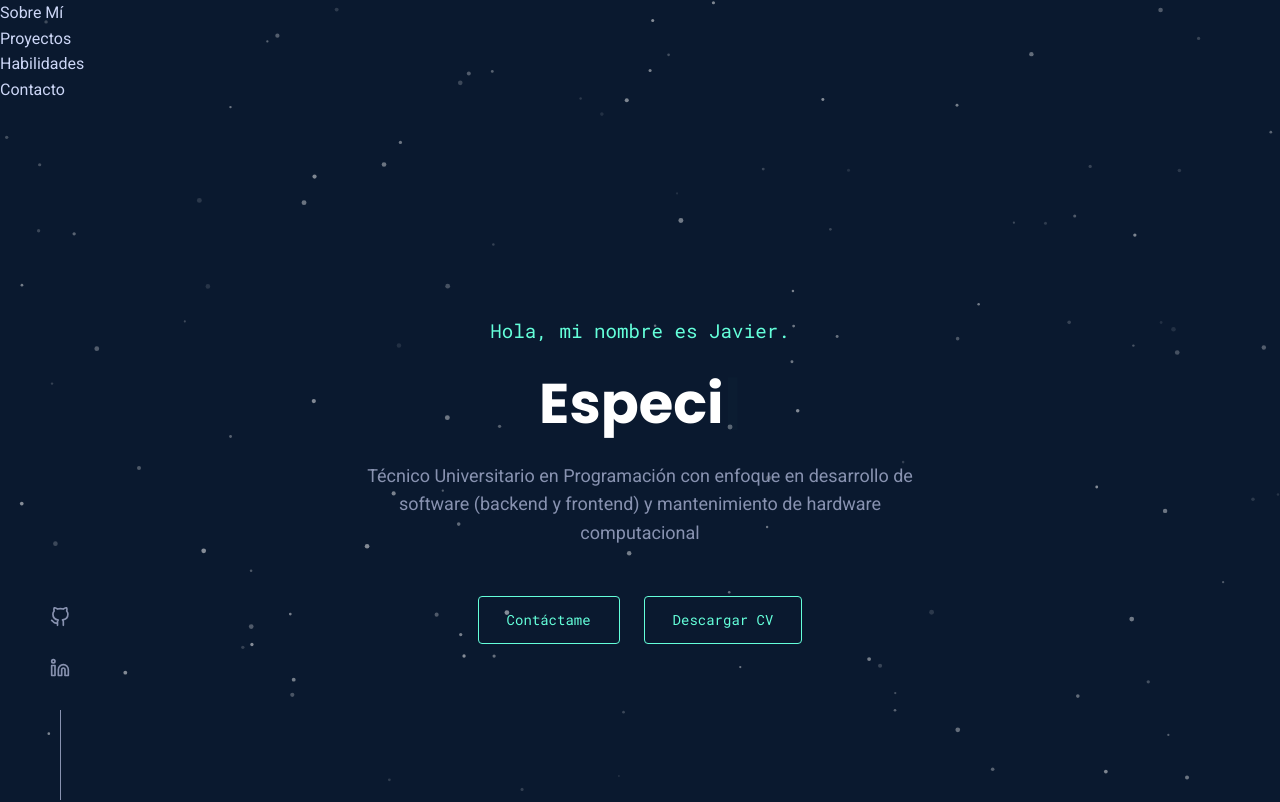
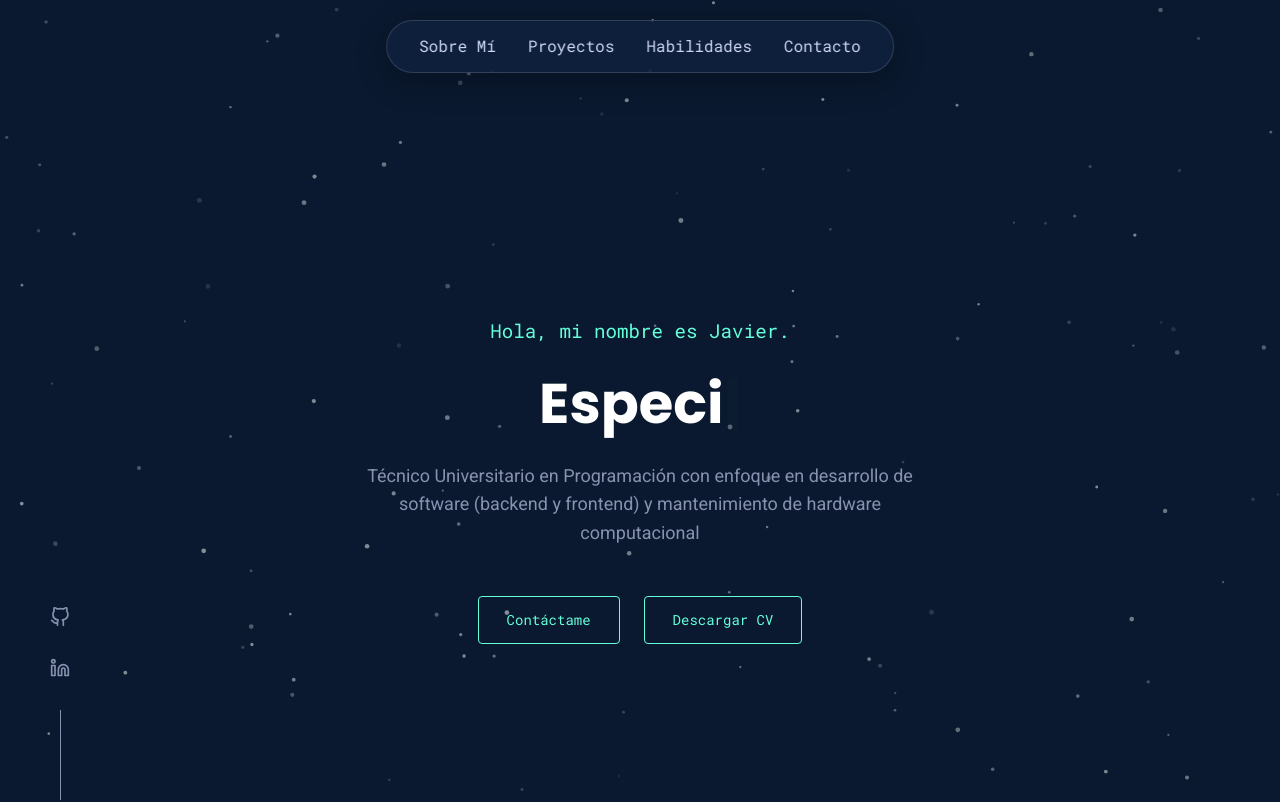
Before and after one commit to GBBALA/Portafolio, a React (Vite) app: page / in a window 1280 px wide. Shown: the top 802 px of the page. Built offline with nearby package versions, Linux system fonts and the light colour scheme.

Commit message:
arreglamos un pequeño error

```diff
--- a/src/components/Header/Header.scss
+++ b/src/components/Header/Header.scss
@@ -1,166 +1,90 @@
 @use '../../assets/styles/base/variables' as *;
 
-.skills {
-  padding: 100px 0;
-  min-height: 500px;
+.header {
+  position: fixed;
+  top: 20px;
+  left: 50%;
+  transform: translateX(-50%); // ESTO LA CENTRA PERFECTAMENTE
+  z-index: 1000;
 
-  @media (max-width: 768px) {
-    padding: 60px 0;
+  // Tamaño: Que se ajuste al contenido, pero sin salirse de la pantalla
+  width: max-content;
+  max-width: 92%; // Deja un margen de seguridad a los lados
+
+  transition: top $transition-speed ease;
+
+  // --- ESTILO CÁPSULA (EL ENCANTO) ---
+  background-color: rgba($light-bg-color, 0.75); // Transparencia elegante
+  backdrop-filter: blur(12px);
+  -webkit-backdrop-filter: blur(12px);
+  border: 1px solid rgba($white-color, 0.15);
+  border-radius: 50px; // Siempre redonda
+  padding: 0.5rem 1.5rem; // Padding equilibrado
+  box-shadow: 0 8px 32px rgba(0, 0, 0, 0.3); // Sombra flotante
+
+  &--hidden {
+    top: -100px;
   }
 
   &__container {
     display: flex;
-    gap: 3rem;
+    align-items: center;
+    justify-content: center;
+    width: 100%;
 
-    @media (max-width: 900px) {
-      flex-direction: column;
-      gap: 2rem;
+    // Si el menú es más ancho que la pantalla (móviles muy chicos)
+    @media (max-width: 600px) {
+      overflow-x: auto;
+      -webkit-overflow-scrolling: touch;
+      // Ocultar barra de scroll
+      &::-webkit-scrollbar { display: none; }
+      scrollbar-width: none;
+
+      // Para que el scroll empiece centrado o alineado
+      justify-content: flex-start;
     }
   }
 
-  // --- BARRA DE PESTAÑAS HORIZONTAL (MÓVIL) ---
-  &__tabs {
+  &__nav-list {
     display: flex;
-    flex-direction: column; // Vertical en desktop
-    position: relative;
-    flex-shrink: 0;
+    align-items: center;
+    margin: 0;
+    padding: 0;
+    list-style: none;
+    gap: 1.5rem; // Espacio entre links
 
-    // Línea decorativa vertical (Desktop)
-    &::before {
-      content: '';
-      position: absolute;
-      top: 0;
-      left: 0;
-      width: 2px;
-      height: 100%;
-      background-color: $light-bg-color;
-    }
-
-    // TRANSFORMACIÓN MÓVIL
-    @media (max-width: 900px) {
-      flex-direction: row; // Horizontal
-      overflow-x: auto;    // Scrollable lateralmente
-      width: 100%;
-      padding-bottom: 1rem; // Espacio para el scroll
-      border-bottom: 1px solid rgba($light-bg-color, 0.5); // Línea base sutil
-
-      &::before { display: none; } // Ocultamos la línea vertical
-
-      // Ocultar la barra de scroll fea
-      &::-webkit-scrollbar { display: none; }
-      scrollbar-width: none;
-      -webkit-overflow-scrolling: touch;
+    @media (max-width: 600px) {
+      gap: 1.2rem; // Un poco más juntos en móvil
+      padding: 0 5px;
     }
   }
 
-  &__tab {
+  &__nav-link {
     font-family: $font-family-mono;
-    font-size: 1rem;
-    color: $dark-text-color;
-    background-color: transparent;
-    border: none;
-    cursor: pointer;
-    padding: 1rem 1.75rem;
-    text-align: left;
-    white-space: nowrap;
-    // Borde activo izquierdo (Desktop)
-    border-left: 2px solid transparent;
-    transition: all $transition-speed ease;
-    margin-left: -2px;
+    font-size: 0.9rem;
+    color: $text-color;
+    text-decoration: none;
+    white-space: nowrap; // Texto en una línea
+    transition: color $transition-speed ease;
 
-    // AJUSTE MÓVIL (Botones horizontales)
-    @media (max-width: 900px) {
-      border-left: none;
-      border-bottom: 2px solid transparent; // Borde activo abajo
-      margin-left: 0;
-      padding: 0.8rem 1.2rem; // Padding más compacto
-      font-size: 0.9rem;
-      flex-shrink: 0; // Evita que se aplasten
-      text-align: center;
+    // Ajuste móvil sutil
+    @media (max-width: 600px) {
+      font-size: 0.85rem;
     }
 
     &:hover {
       color: $accent-color;
     }
-
-    // ESTADO ACTIVO
-    &--active {
-      color: $accent-color;
-      // Desktop
-      background-color: rgba($light-bg-color, 0.5);
-      border-left: 2px solid $accent-color;
-
-      // Móvil
-      @media (max-width: 900px) {
-        border-left: none;
-        border-bottom: 2px solid $accent-color;
-        background-color: transparent; // Sin fondo en móvil para look más limpio
-      }
-    }
   }
 
-  &__content {
-    position: relative;
-    width: 100%;
-    min-height: 300px;
-  }
-
-  &__grid {
-    display: grid;
-    grid-template-columns: repeat(auto-fill, minmax(120px, 1fr));
-    gap: 2rem;
-
-    opacity: 0;
-    visibility: hidden;
-    position: absolute;
-    width: 100%;
-    transition: opacity 0.5s ease, visibility 0.5s ease;
-
-    &--active {
-      opacity: 1;
-      visibility: visible;
-      position: relative;
+  // Ajustes Desktop (Mínimos, ya que la cápsula se ve bien en ambos)
+  @media (min-width: 768px) {
+    padding: 0.75rem 2rem;
+    &__nav-list {
+      gap: 2rem;
     }
-
-    // Ajuste Móvil para las tarjetas
-    @media (max-width: 600px) {
-        grid-template-columns: repeat(2, 1fr); // 2 columnas fijas
-        gap: 1rem;
+    &__nav-link {
+      font-size: 1rem;
     }
   }
 }
-
-// Estilos de las tarjetas (ya estaban bien, solo un pequeño ajuste de tamaño)
-.skill-card {
-  display: flex;
-  flex-direction: column;
-  align-items: center;
-  justify-content: center;
-  gap: 1rem;
-  padding: 1.5rem 1rem;
-  background-color: $light-bg-color;
-  border-radius: $border-radius;
-  transition: transform $transition-speed ease;
-  min-height: 130px;
-
-  &:hover {
-    transform: translateY(-5px);
-  }
-
-  &__logo {
-    height: 50px;
-    width: 50px;
-
-    @media (max-width: 768px) {
-        height: 45px;
-        width: 45px;
-    }
-  }
-
-  &__name {
-    color: $text-color;
-    font-family: $font-family-body;
-    font-size: 0.95rem;
-    text-align: center;
-  }
-}
```
